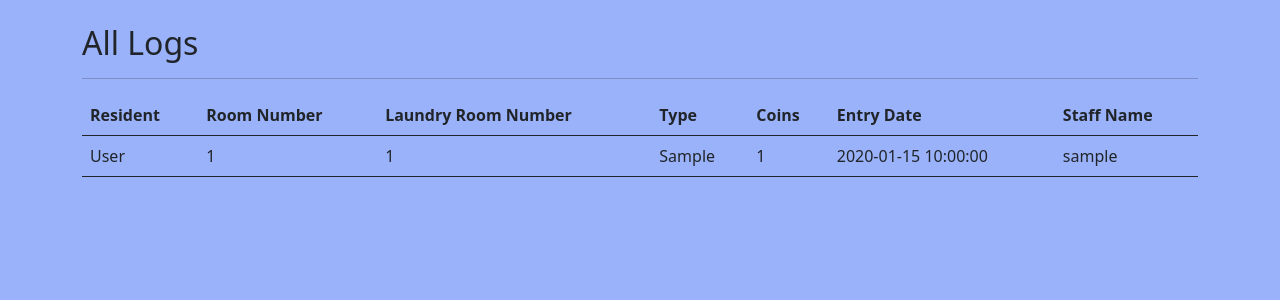
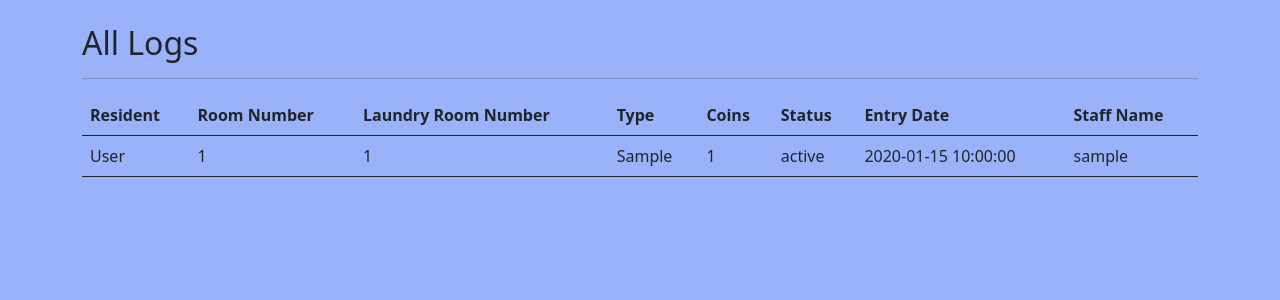
Before and after one commit to eyupbarlas/KeyFinder, a Flask app: template Software/templates/allLogs.html in a window 1280 px wide. Shown: the part 56-356 px from the top of the page. Run offline with Flask 2, Linux system fonts and the light colour scheme; the template is opened without the code that fills it: most values are stand-ins (such as "Sample title", 1, 10 or a date in 2020).

Commit message:
Update allLogs.html

```diff
--- a/Software/templates/allLogs.html
+++ b/Software/templates/allLogs.html
@@ -13,8 +13,7 @@
         <th scope="col">Laundry Room Number</th>
         <th scope="col">Type</th>
         <th scope="col">Coins</th>
-        <!-- <th scope="col">Timer</th>
-        <th scope="col">Status</th> TODO: If timer on the dashboard has been stopped, change the status "Active" to "Terminated". -->
+        <th scope="col">Status</th>
         <th scope="col">Entry Date</th>
         <th scope="col">Staff Name</th>
       </tr>
@@ -27,8 +26,7 @@
           <td>{{ log['laundryNum'] }}</td>
           <td>{{ log['laundryType'] }}</td>
           <td>{{ log['coinCount'] }}</td>
-          <!-- <td></td>
-          <td></td> TODO: If timer on the dashboard has been stopped, change the status "Active" to "Terminated". -->
+          <td>{{ log['status'] }}</td>
           <td>{{ log['creationDate'] }}</td>
           <td>{{ log['loginWhoIs'] }}</td>
         {% endfor %}
```
